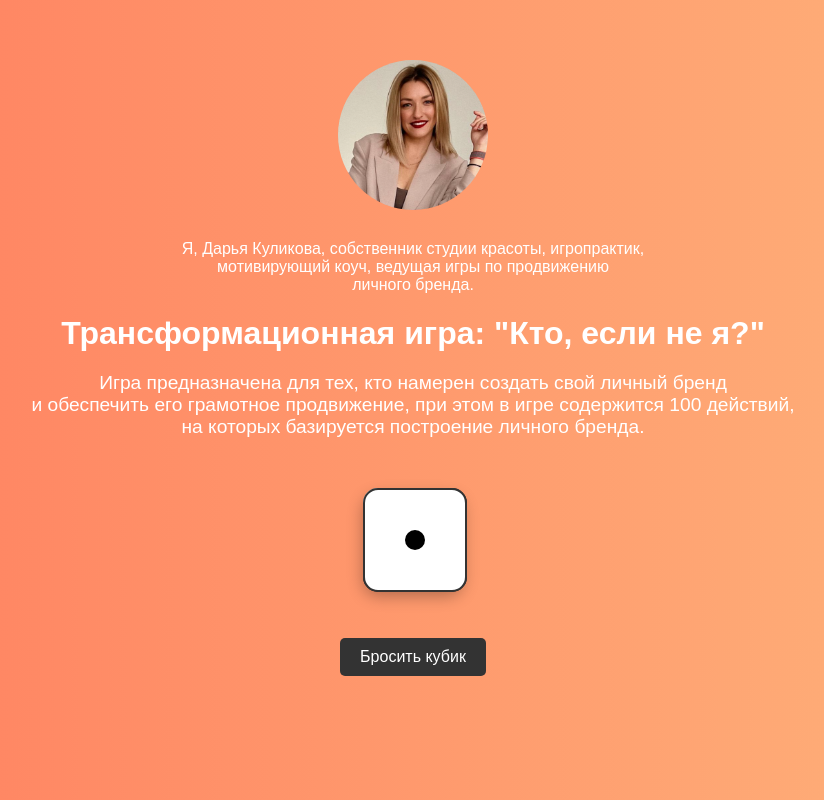
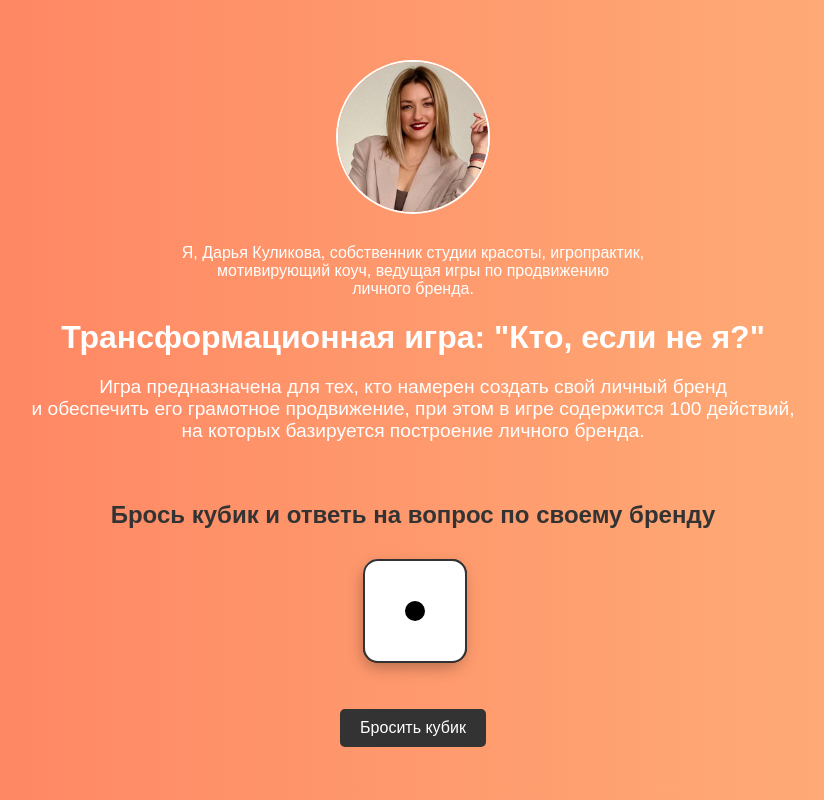
Before and after one commit to DenisSeliverstov/daria_kulikova, a plain HTML site: page index.html in a window 1280 px wide. Shown: the whole page, without its empty margins (227-1051 px from the left). Drawn offline with Linux system fonts and the light colour scheme.

Commit message:
Fix bugs

```diff
--- a/index.html
+++ b/index.html
@@ -23,6 +23,9 @@
   </div>
 
   <div class="container">
+    <div id="action">
+      Брось кубик и ответь на вопрос по своему бренду
+    </div>
     <div class="dice" id="dice">
       <div class="side one">
         <div class="dot center"></div>
@@ -63,8 +66,8 @@
       <button id="rollButton">Бросить кубик</button>
     </div>
     <div id="afterThreeRolls" style="display: none;">
-      <span>Сделай свой следующий ход и присоединись</br> к Демо игре в Телеграм</span>
-      <a href="https://t.me/daryakul_igra/2" id="joinGameButton" target="_blank">Записаться на Игру</a>
+      <span>Сделай свой следующий ход - </br> присоединись к Демо игре в Телеграм</span>
+      <a href="https://t.me/daryakul_igra/2" id="joinGameButton" target="_blank">Присоеденится к Игре</a>
     </div>
   </div>
 
--- a/style.css
+++ b/style.css
@@ -12,7 +12,7 @@ body {
 
 .header {
   text-align: center;
-  margin-bottom: 40px;
+  margin-bottom: 10px;
   margin-top: 40px;
 }
 
@@ -22,6 +22,7 @@ body {
   border-radius: 50%;
   object-fit: cover;
   margin-bottom: 10px;
+  border: 2px solid #fff;
 }
 
 .trainer-description {
@@ -40,7 +41,6 @@ body {
 
 .game-description {
   font-size: 1.2em;
-  margin-bottom: 10px;
   color: #fff;
 }
 
@@ -49,6 +49,14 @@ body {
   flex-direction: column;
   justify-content: center;
   align-items: center;
+}
+
+#action {
+  align-items: center;
+  font-size: 1.5em;
+  font-weight: bold;
+  margin: 30px 0;
+  text-align: center;
 }
 
 #game {
```
